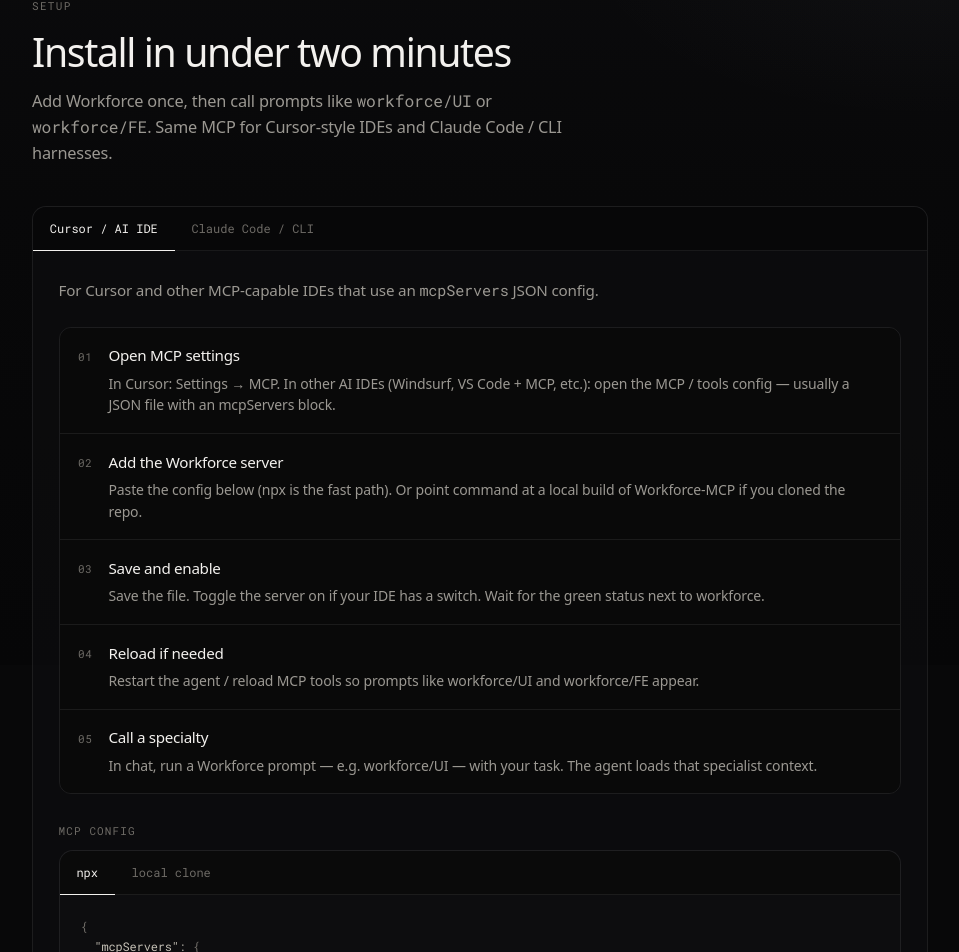
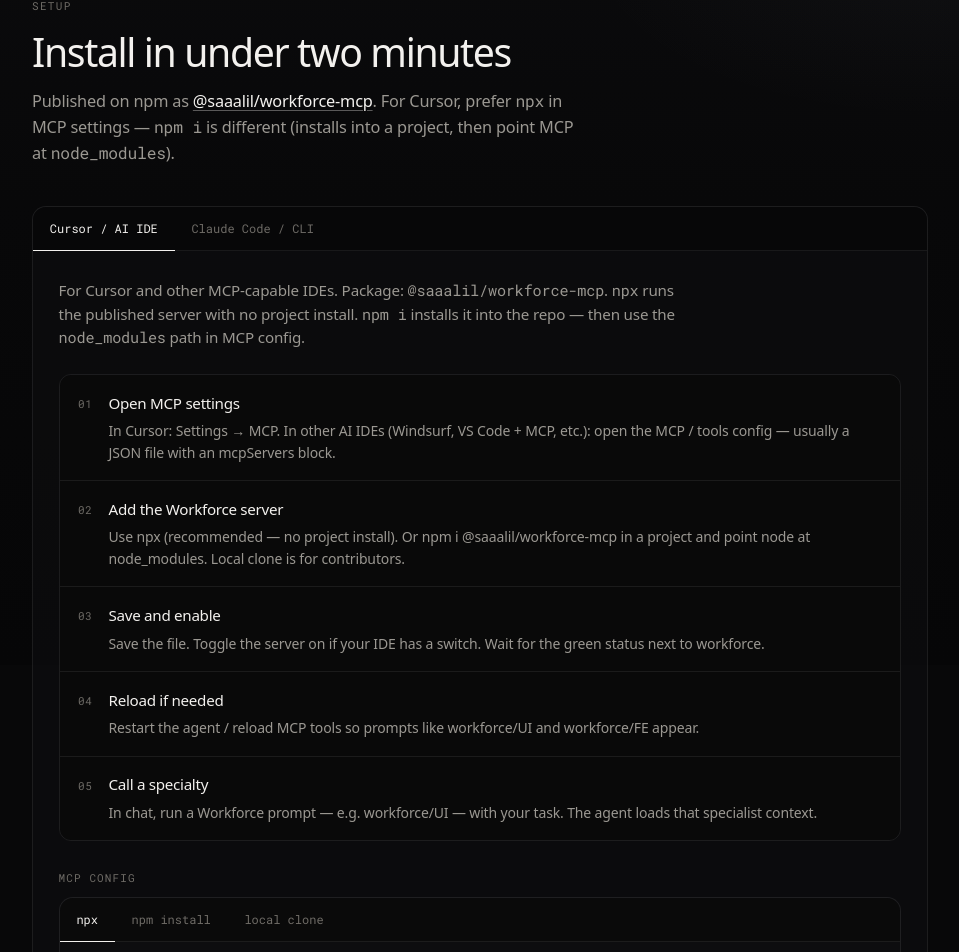
Before and after one commit to Saaalil/Workforce-Website, a React (Vite) app: page /install in a window 1280 px wide. Shown: the part 135-1087 px from the top of the page, without its empty margins (160-1119 px from the left). Built offline with nearby package versions, Linux system fonts and the light colour scheme; a web font is replaced by a local one.

Commit message:
Document published npm package install paths.
Clarify npx vs npm i @saaalil/workforce-mcp vs local clone on Install.

```diff
--- a/src/components/Layout.tsx
+++ b/src/components/Layout.tsx
@@ -65,7 +65,7 @@ export function Layout() {
 
         <footer className="footer">
           <div className="footer-meta">
-            <span>workforce-mcp · v1.2</span>
+            <span>@saaalil/workforce-mcp · v1.2.0</span>
             <span className="footer-sep" aria-hidden>
               ·
             </span>
--- a/src/data.ts
+++ b/src/data.ts
@@ -345,6 +345,18 @@ export const CURSOR_CONFIG = `{
   }
 }`;
 
+/** After `npm i @saaalil/workforce-mcp` in a project */
+export const NPM_INSTALL_CONFIG = `{
+  "mcpServers": {
+    "workforce": {
+      "command": "node",
+      "args": ["./node_modules/@saaalil/workforce-mcp/dist/index.js"]
+    }
+  }
+}`;
+
+export const NPM_INSTALL_CMD = `npm i @saaalil/workforce-mcp`;
+
 export const LOCAL_CONFIG = `{
   "mcpServers": {
     "workforce": {
@@ -379,7 +391,7 @@ export const CURSOR_GUIDE: GuideStep[] = [
   },
   {
     title: "Add the Workforce server",
-    body: "Paste the config below (npx is the fast path). Or point command at a local build of Workforce-MCP if you cloned the repo.",
+    body: "Use npx (recommended — no project install). Or npm i @saaalil/workforce-mcp in a project and point node at node_modules. Local clone is for contributors.",
   },
   {
     title: "Save and enable",
@@ -402,7 +414,7 @@ export const CLAUDE_GUIDE: GuideStep[] = [
   },
   {
     title: "Add Workforce via CLI",
-    body: "Run the command below. --scope user makes it available across projects. On native Windows, use the cmd /c variant so npx spawns correctly.",
+    body: "Run the command below (uses the published npm package @saaalil/workforce-mcp). --scope user makes it available across projects. On native Windows, use the cmd /c variant so npx spawns correctly.",
   },
   {
     title: "Confirm it’s registered",
--- a/src/index.css
+++ b/src/index.css
@@ -667,6 +667,30 @@ code,
 }
 .install-body .p {
   color: var(--fg-dim);
+}
+
+.npm-install-block {
+  display: grid;
+  gap: 0.75rem;
+}
+
+.npm-install-note {
+  font-family: var(--font);
+  font-size: 0.8125rem;
+  color: var(--fg-muted);
+  letter-spacing: -0.01em;
+}
+
+.inline-link {
+  color: var(--fg);
+  text-decoration: underline;
+  text-underline-offset: 3px;
+  text-decoration-color: rgba(243, 241, 238, 0.35);
+  transition: text-decoration-color 0.2s, color 0.2s;
+}
+
+.inline-link:hover {
+  text-decoration-color: var(--fg);
 }
 
 .copy-row {
--- a/src/pages/HowPage.tsx
+++ b/src/pages/HowPage.tsx
@@ -21,7 +21,11 @@ export function HowPage() {
         <Reveal className="flow-step" delayMs={40}>
           <span className="n">01</span>
           <h2>Install the package</h2>
-          <p>Add Workforce to Cursor or Claude. One MCP for every specialty.</p>
+          <p>
+            Add{" "}
+            <span className="mono">@saaalil/workforce-mcp</span> via npx in
+            Cursor/Claude — one MCP for every specialty.
+          </p>
         </Reveal>
         <Reveal className="flow-step" delayMs={100}>
           <span className="n">02</span>
--- a/src/pages/InstallPage.tsx
+++ b/src/pages/InstallPage.tsx
@@ -7,6 +7,8 @@ import {
   CURSOR_CONFIG,
   CURSOR_GUIDE,
   LOCAL_CONFIG,
+  NPM_INSTALL_CMD,
+  NPM_INSTALL_CONFIG,
   PROMPT_GROUPS,
   TOOLS,
   USAGE_PROMPTS,
@@ -42,14 +44,23 @@ function useCopy() {
 
 export function InstallPage() {
   const [host, setHost] = useState<"cursor" | "claude">("cursor");
-  const [configTab, setConfigTab] = useState<"npx" | "local">("npx");
+  const [configTab, setConfigTab] = useState<"npx" | "npm" | "local">("npx");
   const [cliTab, setCliTab] = useState<"unix" | "win" | "json">("unix");
   const [copiedPrompt, setCopiedPrompt] = useState<string | null>(null);
   const hostId = useId();
   const configId = useId();
   const { copiedKey, errorKey, copy } = useCopy();
 
-  const ideConfig = configTab === "npx" ? CURSOR_CONFIG : LOCAL_CONFIG;
+  const ideConfig =
+    configTab === "npx"
+      ? CURSOR_CONFIG
+      : configTab === "npm"
+        ? NPM_INSTALL_CONFIG
+        : LOCAL_CONFIG;
+  const ideCopyText =
+    configTab === "npm"
+      ? `${NPM_INSTALL_CMD}\n\n${NPM_INSTALL_CONFIG}`
+      : ideConfig;
   const cliSnippet =
     cliTab === "unix"
       ? CLAUDE_CLI_CMD
@@ -73,10 +84,20 @@ export function InstallPage() {
         <p className="section-label">Setup</p>
         <h1 className="section-title">Install in under two minutes</h1>
         <p className="section-lead">
-          Add Workforce once, then call prompts like{" "}
-          <span className="mono">workforce/UI</span> or{" "}
-          <span className="mono">workforce/FE</span>. Same MCP for Cursor-style
-          IDEs and Claude Code / CLI harnesses.
+          Published on npm as{" "}
+          <a
+            className="inline-link"
+            href="https://www.npmjs.com/package/@saaalil/workforce-mcp"
+            target="_blank"
+            rel="noopener noreferrer"
+          >
+            @saaalil/workforce-mcp
+          </a>
+          . For Cursor, prefer{" "}
+          <span className="mono">npx</span> in MCP settings —{" "}
+          <span className="mono">npm i</span> is different (installs into a
+          project, then point MCP at{" "}
+          <span className="mono">node_modules</span>).
         </p>
       </Reveal>
 
@@ -122,8 +143,12 @@ export function InstallPage() {
             {host === "cursor" ? (
               <>
                 <p className="guide-intro">
-                  For Cursor and other MCP-capable IDEs that use an{" "}
-                  <span className="mono">mcpServers</span> JSON config.
+                  For Cursor and other MCP-capable IDEs. Package:{" "}
+                  <span className="mono">@saaalil/workforce-mcp</span>.{" "}
+                  <span className="mono">npx</span> runs the published server
+                  with no project install. <span className="mono">npm i</span>{" "}
+                  installs it into the repo — then use the{" "}
+                  <span className="mono">node_modules</span> path in MCP config.
                 </p>
                 <ol className="guide-steps">
                   {CURSOR_GUIDE.map((step, i) => (
@@ -161,6 +186,18 @@ export function InstallPage() {
                     <button
                       type="button"
                       role="tab"
+                      id={`${configId}-npm`}
+                      aria-selected={configTab === "npm"}
+                      aria-controls={`${configId}-panel`}
+                      tabIndex={configTab === "npm" ? 0 : -1}
+                      className={`install-tab${configTab === "npm" ? " is-active" : ""}`}
+                      onClick={() => setConfigTab("npm")}
+                    >
+                      npm install
+                    </button>
+                    <button
+                      type="button"
+                      role="tab"
                       id={`${configId}-local`}
                       aria-selected={configTab === "local"}
                       aria-controls={`${configId}-panel`}
@@ -177,6 +214,22 @@ export function InstallPage() {
                     id={`${configId}-panel`}
                     aria-labelledby={`${configId}-${configTab}`}
                   >
+                    {configTab === "npm" ? (
+                      <div key="npm" className="code-fade npm-install-block">
+                        <p className="npm-install-note">
+                          1) Install into the project (what npmjs shows):
+                        </p>
+                        <pre>{NPM_INSTALL_CMD}</pre>
+                        <p className="npm-install-note">
+                          2) Point MCP at the installed package:
+                        </p>
+                        <pre
+                          dangerouslySetInnerHTML={{
+                            __html: highlightJson(NPM_INSTALL_CONFIG),
+                          }}
+                        />
+                      </div>
+                    ) : (
                       <pre
                         key={configTab}
                         className="code-fade"
@@ -184,12 +237,13 @@ export function InstallPage() {
                           __html: highlightJson(ideConfig),
                         }}
                       />
+                    )}
                   </div>
                   <div className="copy-row">
                     <button
                       type="button"
                       className={`copy-btn${copiedKey === "ide" ? " is-success" : ""}${errorKey === "ide" ? " is-error" : ""}`}
-                      onClick={() => copy("ide", ideConfig)}
+                      onClick={() => copy("ide", ideCopyText)}
                     >
                       {errorKey === "ide"
                         ? "copy failed"
```
Lines whose indentation alone changed are shown as unchanged.
